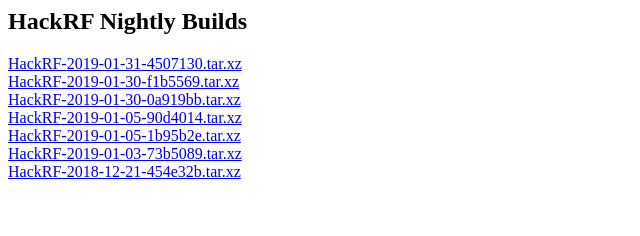
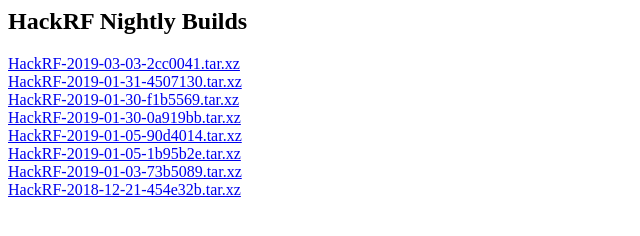
Before and after one commit to greatscottgadgets/hackrf-nightly, a plain HTML site: page index.html in a window 1280 px wide. Shown: the whole page, without its empty margins (0-640 px from the left). Drawn offline with Linux system fonts and the light colour scheme.

Commit message:
Build products for 2cc0041, built on linux, log: https://travis-ci.org/mossmann/hackrf/builds/501196894

```diff
--- a/index.html
+++ b/index.html
@@ -7,6 +7,7 @@
 <body>
 <h2>HackRF Nightly Builds</h2>
 
+<a href="https://greatscottgadgets.github.io/hackrf-nightly/HackRF-2019-03-03-2cc0041.tar.xz">HackRF-2019-03-03-2cc0041.tar.xz</a><br />
 <a href="https://greatscottgadgets.github.io/hackrf-nightly/HackRF-2019-01-31-4507130.tar.xz">HackRF-2019-01-31-4507130.tar.xz</a><br />
 <a href="https://greatscottgadgets.github.io/hackrf-nightly/HackRF-2019-01-30-f1b5569.tar.xz">HackRF-2019-01-30-f1b5569.tar.xz</a><br />
 <a href="https://greatscottgadgets.github.io/hackrf-nightly/HackRF-2019-01-30-0a919bb.tar.xz">HackRF-2019-01-30-0a919bb.tar.xz</a><br />
```
Also changed, not shown: 1 other file.
